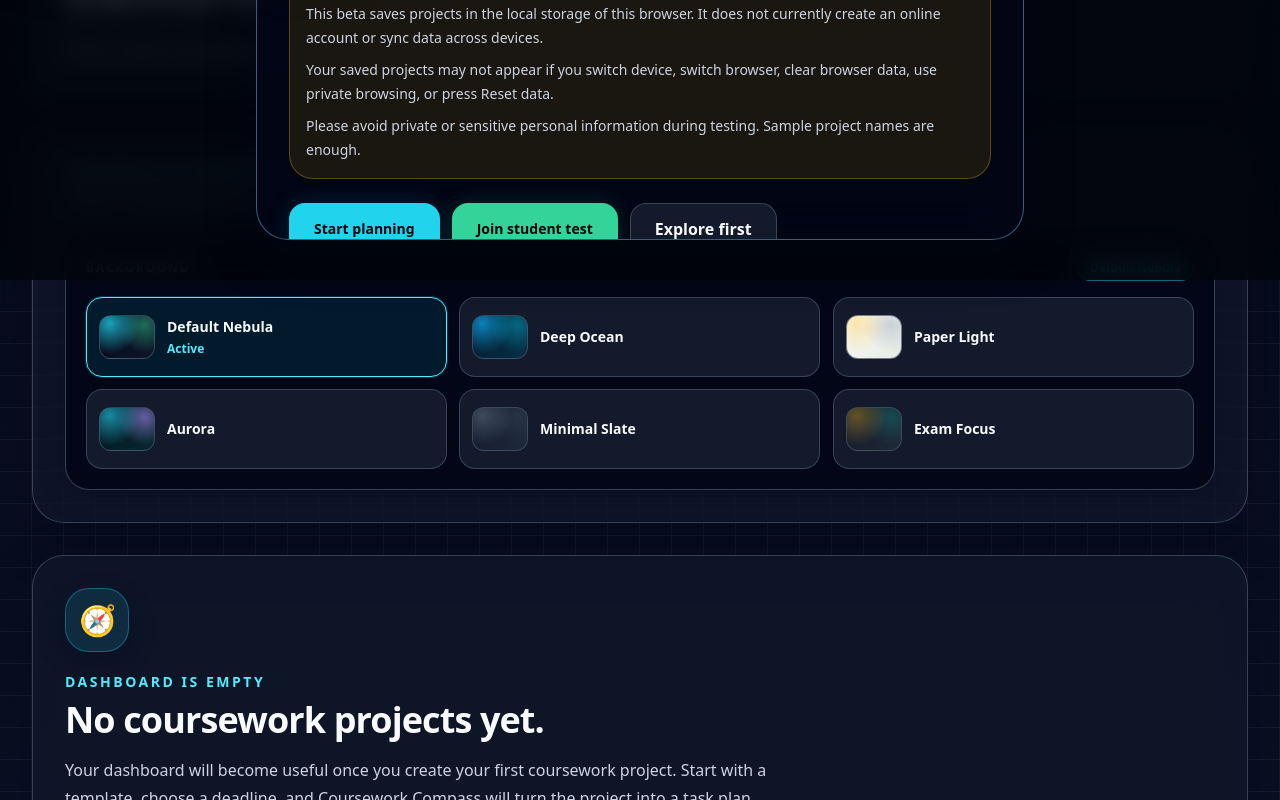
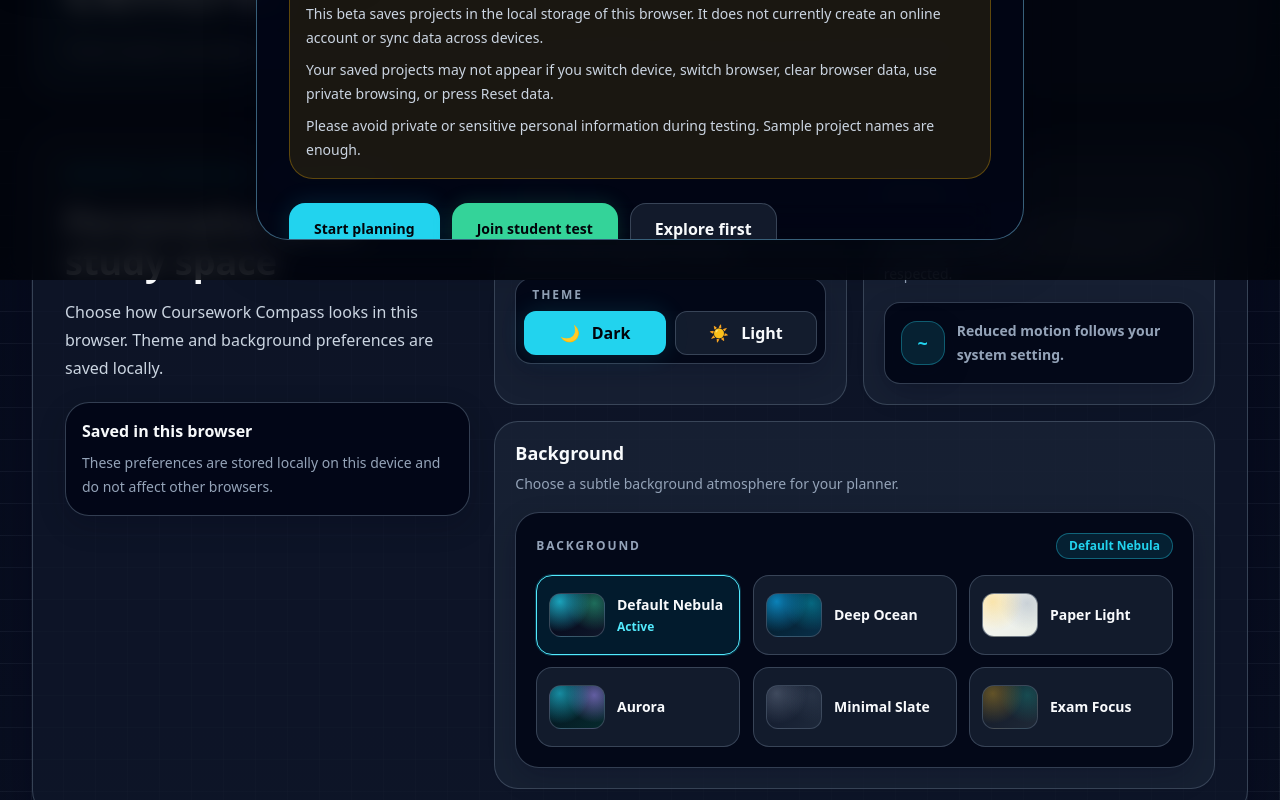
Before and after one commit to ChefDav/Coursework-Compass, a Next.js app: page /dashboard in a window 1280 px wide. Shown: the part 520-1320 px from the top of the page. Built offline with nearby package versions, Linux system fonts and the light colour scheme.

Commit message:
Personalization Panel

```diff
--- a/app/dashboard/page.tsx
+++ b/app/dashboard/page.tsx
@@ -3,9 +3,9 @@
 import { useMemo } from "react";
 import Link from "next/link";
 import AppNav from "@/components/AppNav";
-import BackgroundSwitcher from "@/components/BackgroundSwitcher";
 import EmptyState from "@/components/EmptyState";
 import FeedbackPanel from "@/components/FeedbackPanel";
+import PersonalisationPanel from "@/components/PersonalisationPanel";
 import {
     useHasMounted,
     useProjectPlans,
@@ -46,9 +46,6 @@ const copy = {
         dayLeft: "day left",
         daysLeft: "days left",
         localBrowserStorage: "Local browser storage",
-        personaliseWorkspace: "Personalise workspace",
-        personaliseWorkspaceHelper:
-            "Choose a saved background preset for this browser.",
         emptyEyebrow: "Dashboard is empty",
         emptyTitle: "No coursework projects yet.",
         emptyDescription:
@@ -89,9 +86,6 @@ const copy = {
         dayLeft: "天剩余",
         daysLeft: "天剩余",
         localBrowserStorage: "浏览器本地存储",
-        personaliseWorkspace: "个性化学习空间",
-        personaliseWorkspaceHelper:
-            "为当前浏览器选择一个保存的背景预设。",
         emptyEyebrow: "仪表盘还是空的",
         emptyTitle: "还没有 coursework 项目。",
         emptyDescription:
@@ -297,19 +291,7 @@ export default function DashboardPage() {
                     </p>
                 </header>
 
-                <section className="cc-section cc-motion-fade-up mb-8 rounded-[2rem] p-5 sm:p-6">
-                    <div className="mb-5">
-                        <p className="mb-2 text-sm font-black uppercase tracking-[0.18em] text-cyan-300">
-                            {currentCopy.personaliseWorkspace}
-                        </p>
-
-                        <p className="cc-text-subtle max-w-3xl text-sm leading-6">
-                            {currentCopy.personaliseWorkspaceHelper}
-                        </p>
-                    </div>
-
-                    <BackgroundSwitcher />
-                </section>
+                <PersonalisationPanel />
 
                 {!hasMounted ? (
                     <section className="cc-card cc-motion-fade-up rounded-[2rem] p-6">
--- /dev/null
+++ b/components/PersonalisationPanel.tsx
@@ -0,0 +1,165 @@
+"use client";
+
+import { useEffect, useState } from "react";
+import type { ReactNode } from "react";
+import BackgroundSwitcher from "@/components/BackgroundSwitcher";
+import ThemeSwitcher from "@/components/ThemeSwitcher";
+import {
+    getStoredLanguage,
+    listenForLanguageChange,
+    type Language,
+} from "@/lib/i18n";
+
+const copy = {
+    en: {
+        eyebrow: "Workspace preferences",
+        title: "Personalise your study space",
+        description:
+            "Choose how Coursework Compass looks in this browser. Theme and background preferences are saved locally.",
+        themeTitle: "Theme",
+        themeHelper:
+            "Switch between the focused dark workspace and the clean daylight workspace.",
+        backgroundTitle: "Background",
+        backgroundHelper:
+            "Choose a subtle background atmosphere for your planner.",
+        motionTitle: "Motion",
+        motionHelper:
+            "Subtle motion is used for feedback and polish. Your system reduced-motion preference is respected.",
+        motionStatus: "Reduced motion follows your system setting.",
+        storageTitle: "Saved in this browser",
+        storageNote:
+            "These preferences are stored locally on this device and do not affect other browsers.",
+        localBadge: "Local preference",
+    },
+    zh: {
+        eyebrow: "工作区偏好",
+        title: "个性化你的学习空间",
+        description:
+            "选择 Coursework Compass 在当前浏览器中的显示方式。主题和背景偏好会保存在本地。",
+        themeTitle: "主题",
+        themeHelper:
+            "在专注的深色工作区和干净的白昼工作区之间切换。",
+        backgroundTitle: "背景",
+        backgroundHelper:
+            "为你的 planner 选择一个克制的背景氛围。",
+        motionTitle: "动态效果",
+        motionHelper:
+            "界面会使用轻量动效提供反馈和质感，并尊重系统的减少动态效果设置。",
+        motionStatus: "减少动态效果会跟随你的系统设置。",
+        storageTitle: "保存在当前浏览器",
+        storageNote:
+            "这些偏好只会保存在当前设备的浏览器中，不会同步到其他浏览器。",
+        localBadge: "本地偏好",
+    },
+} as const;
+
+function PreferenceSection({
+    title,
+    helper,
+    children,
+}: {
+    title: string;
+    helper: string;
+    children: ReactNode;
+}) {
+    return (
+        <section className="cc-surface-muted rounded-[1.5rem] p-4 sm:p-5">
+            <div className="mb-4">
+                <h3 className="cc-text-main text-lg font-black leading-tight">
+                    {title}
+                </h3>
+                <p className="cc-text-subtle mt-2 text-sm leading-6">
+                    {helper}
+                </p>
+            </div>
+
+            {children}
+        </section>
+    );
+}
+
+export default function PersonalisationPanel() {
+    const [language, setLanguage] = useState<Language>("en");
+
+    useEffect(() => {
+        setLanguage(getStoredLanguage());
+
+        return listenForLanguageChange((nextLanguage) => {
+            setLanguage(nextLanguage);
+        });
+    }, []);
+
+    const currentCopy = copy[language];
+
+    return (
+        <section className="cc-section cc-motion-fade-up mb-8 overflow-hidden rounded-[2rem] p-5 sm:p-6">
+            <div className="grid gap-6 xl:grid-cols-[minmax(0,0.9fr)_minmax(0,1.6fr)] xl:items-start">
+                <div>
+                    <div className="mb-4 flex flex-wrap items-center gap-3">
+                        <p className="cc-kicker">
+                            {currentCopy.eyebrow}
+                        </p>
+
+                        <span className="cc-badge-accent">
+                            {currentCopy.localBadge}
+                        </span>
+                    </div>
+
+                    <h2 className="cc-section-title max-w-xl">
+                        {currentCopy.title}
+                    </h2>
+
+                    <p className="cc-text-muted mt-4 max-w-2xl text-sm leading-6 sm:text-base sm:leading-7">
+                        {currentCopy.description}
+                    </p>
+
+                    <div className="cc-surface-inset mt-5 rounded-[1.5rem] p-4">
+                        <h3 className="cc-text-main text-base font-black">
+                            {currentCopy.storageTitle}
+                        </h3>
+                        <p className="cc-text-subtle mt-2 text-sm leading-6">
+                            {currentCopy.storageNote}
+                        </p>
+                    </div>
+                </div>
+
+                <div className="grid gap-4 lg:grid-cols-2">
+                    <PreferenceSection
+                        title={currentCopy.themeTitle}
+                        helper={currentCopy.themeHelper}
+                    >
+                        <ThemeSwitcher compact />
+                    </PreferenceSection>
+
+                    <PreferenceSection
+                        title={currentCopy.motionTitle}
+                        helper={currentCopy.motionHelper}
+                    >
+                        <div className="cc-surface-inset rounded-2xl p-4">
+                            <div className="flex items-center gap-3">
+                                <span
+                                    aria-hidden="true"
+                                    className="cc-icon-tile h-11 w-11 shrink-0 rounded-2xl text-lg font-black"
+                                >
+                                    ~
+                                </span>
+                                <p className="cc-text-subtle text-sm font-bold leading-6">
+                                    {currentCopy.motionStatus}
+                                </p>
+                            </div>
+                        </div>
+                    </PreferenceSection>
+
+                    <div className="lg:col-span-2">
+                        <PreferenceSection
+                            title={currentCopy.backgroundTitle}
+                            helper={currentCopy.backgroundHelper}
+                        >
+                            <BackgroundSwitcher />
+                        </PreferenceSection>
+                    </div>
+                </div>
+            </div>
+        </section>
+    );
+}
```
Also changed, not shown: 1 other file (tests, documents, lock files or other folders).
